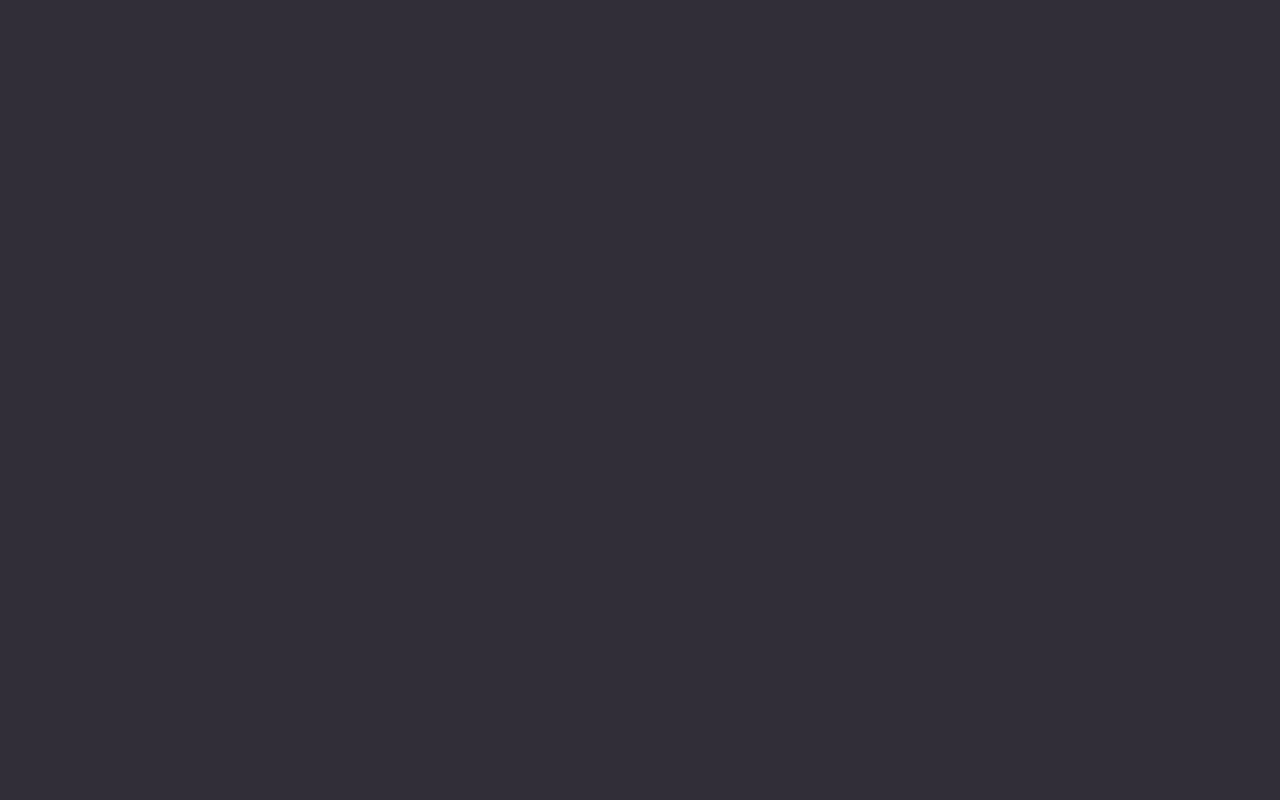
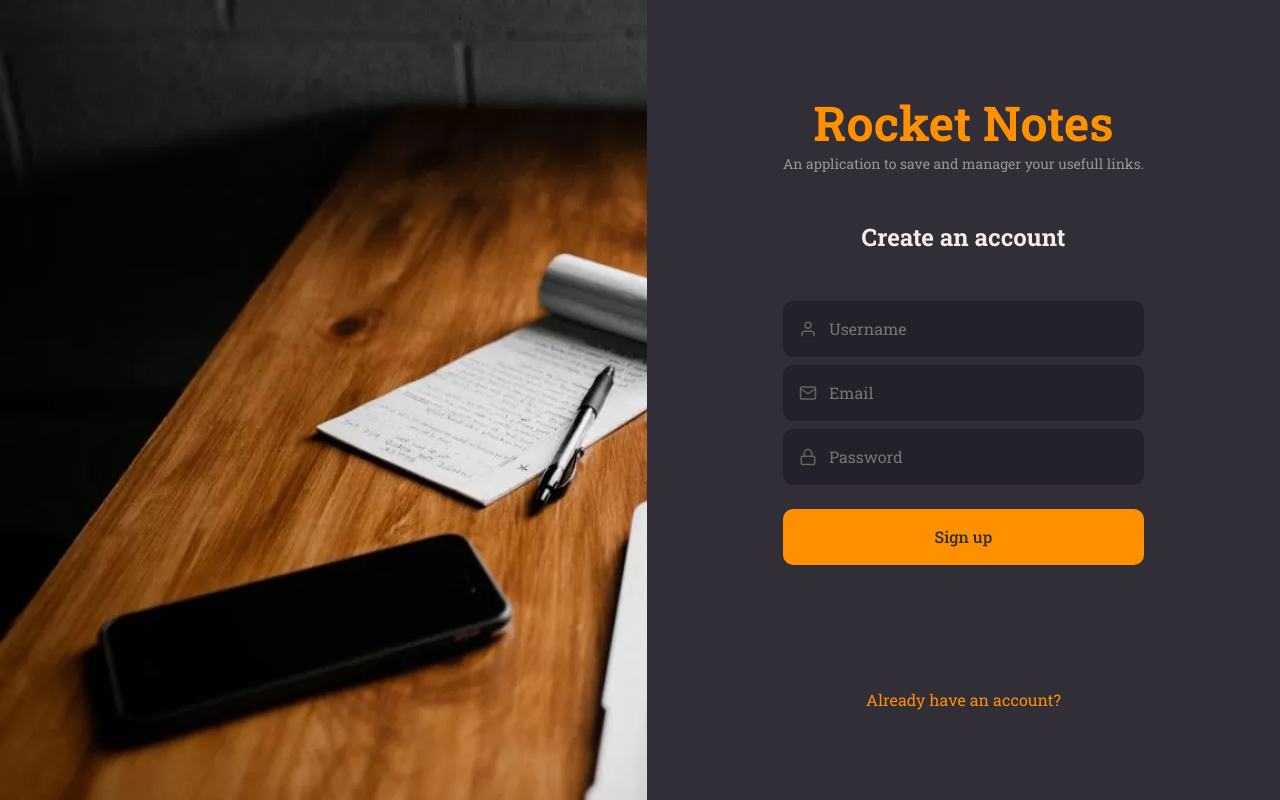
Before and after one commit to brunolyma/rocketnotes, a React (Vite) app: page /register in a window 1280 px wide. Before the commit this address had no page. Built offline with nearby package versions, Linux system fonts and the light colour scheme.

Commit message:
Connecting API with Axios

```diff
--- a/package.json
+++ b/package.json
@@ -10,6 +10,7 @@
     "preview": "vite preview"
   },
   "dependencies": {
+    "axios": "^1.7.9",
     "prop-types": "^15.8.1",
     "react": "^18.3.1",
     "react-dom": "^18.3.1",
--- a/src/pages/SignUp/index.jsx
+++ b/src/pages/SignUp/index.jsx
@@ -1,21 +1,66 @@
+import { useState } from "react";
+
 import { FiLock, FiMail, FiUser } from "react-icons/fi";
-import { Link } from "react-router";
+import { Link, useNavigate } from "react-router";
 
 import { Button } from "../../components/Button";
 import { Input } from "../../components/Input";
+import { api } from "../../services/api";
 import { Background, Container, Form } from "./styles";
 
 export function SignUp() {
+  const [name, setName] = useState("");
+  const [email, setEmail] = useState("");
+  const [password, setPassword] = useState("");
+
+  const navigate = useNavigate();
+
+  function handleSignUp() {
+    if (!name || !email || !password) {
+      return alert("Fill in all fields!");
+    }
+
+    api
+      .post("/users", { name, email, password })
+      .then(() => {
+        alert("User registered successfully!");
+
+        navigate("/");
+      })
+      .catch((error) => {
+        if (error.response) {
+          alert(error.response.data.message);
+        } else {
+          alert("Unable to register");
+        }
+      });
+  }
+
   return (
     <Container>
       <Form>
         <h1>Rocket Notes</h1>
         <p>An application to save and manager your usefull links.</p>
         <h2>Create an account</h2>
-        <Input placeholder="Username" type="text" icon={FiUser} />
-        <Input placeholder="Email" type="text" icon={FiMail} />
-        <Input placeholder="Password" type="password" icon={FiLock} />
-        <Button title="Sign up" />
+        <Input
+          placeholder="Username"
+          type="text"
+          icon={FiUser}
+          onChange={(e) => setName(e.target.value)}
+        />
+        <Input
+          placeholder="Email"
+          type="text"
+          icon={FiMail}
+          onChange={(e) => setEmail(e.target.value)}
+        />
+        <Input
+          placeholder="Password"
+          type="password"
+          icon={FiLock}
+          onChange={(e) => setPassword(e.target.value)}
+        />
+        <Button title="Sign up" onClick={handleSignUp} />
 
         <Link to="/">Already have an account?</Link>
       </Form>
--- a/src/routes/index.jsx
+++ b/src/routes/index.jsx
@@ -1,14 +1,13 @@
 import { BrowserRouter } from "react-router";
 
-import { AppRoutes } from "./app.routes";
-
-// import { AuthRoutes } from "./auth.routes";
+// import { AppRoutes } from "./app.routes";
+import { AuthRoutes } from "./auth.routes";
 
 export function Routes() {
   return (
     <BrowserRouter>
-      <AppRoutes />
-      {/* <AuthRoutes /> */}
+      {/* <AppRoutes /> */}
+      <AuthRoutes />
     </BrowserRouter>
   );
 }
--- /dev/null
+++ b/src/services/api.js
@@ -0,0 +1,5 @@
+import axios from "axios";
+
+export const api = axios.create({
+  baseURL: "http://localhost:3333",
+});
```
Also changed, not shown: 1 other file (tests, documents, lock files or other folders).
